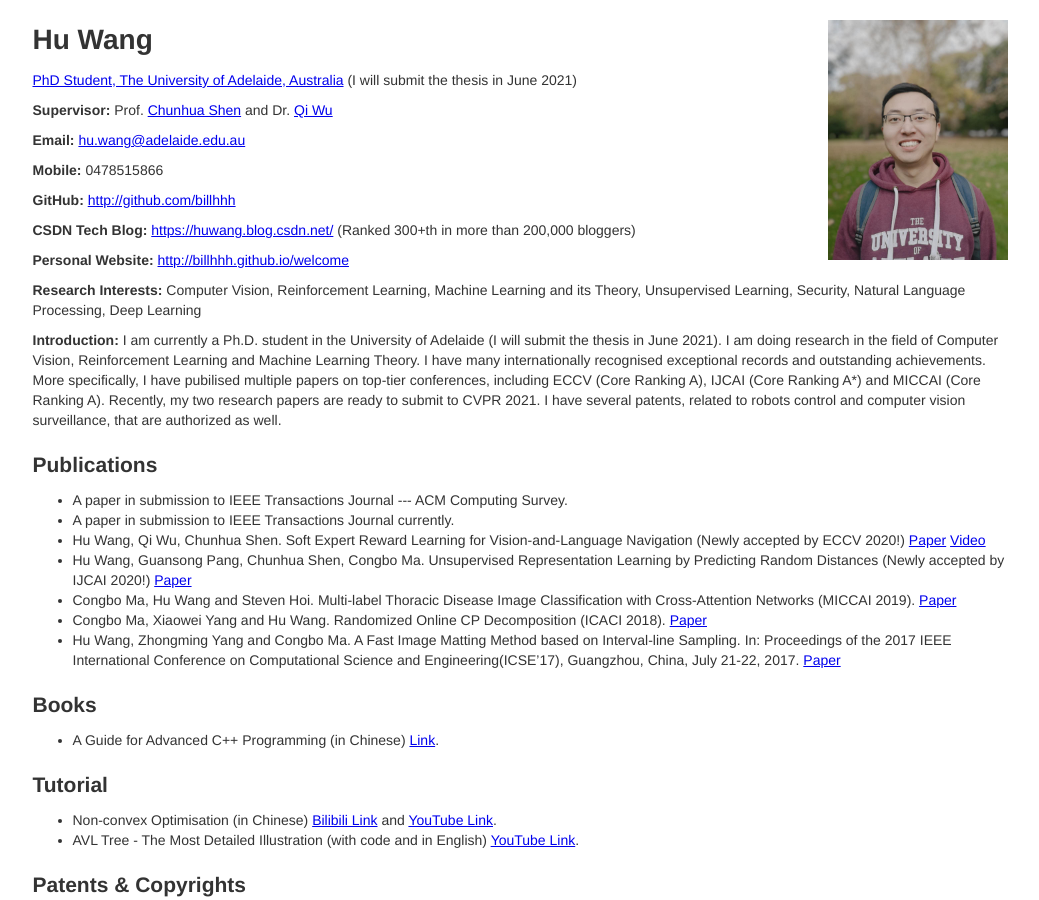
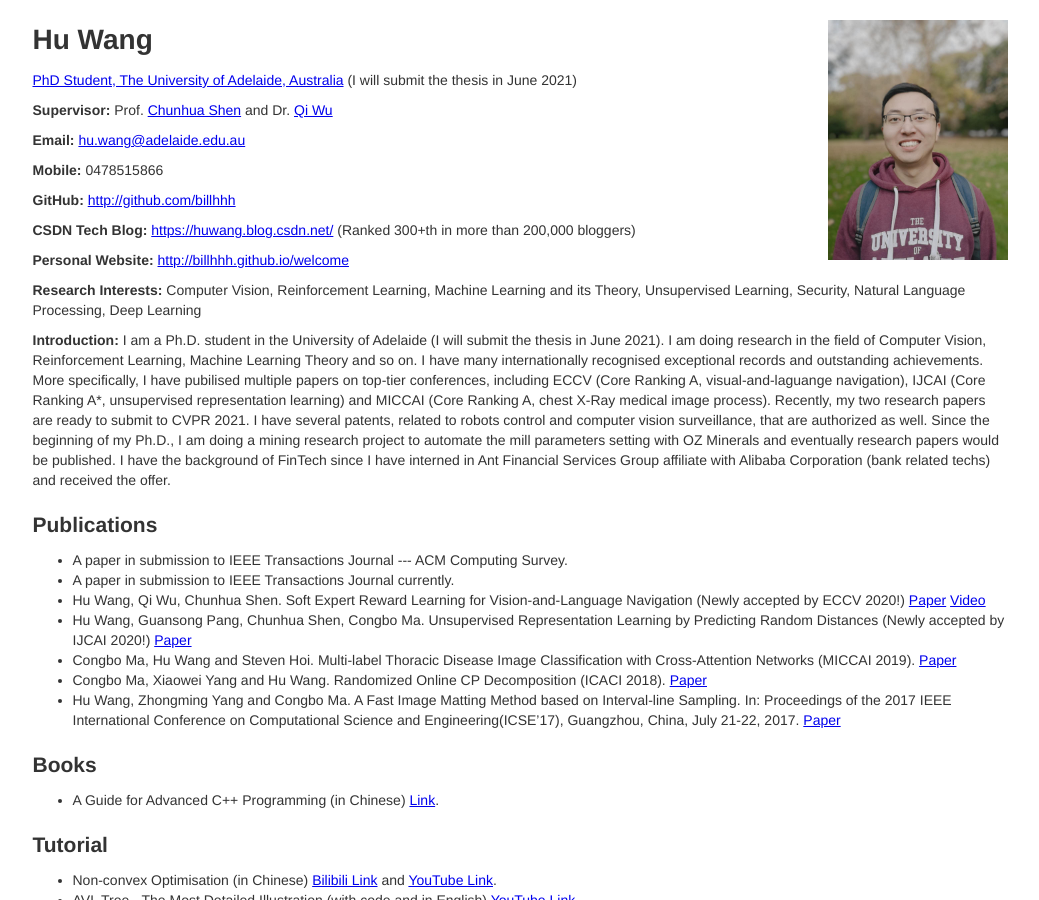
Before and after one commit to billhhh/whblog-omega, a Jekyll site: the page res/index.html, which Jekyll copies as it is, in a window 1280 px wide and 900 px high. Shown: the whole window, without its empty margins (120-1159 px from the left). Built offline with Jekyll 4.4.1, drawn with Linux system fonts in a browser that asks for light colours.

Commit message:
Update index.html

```diff
--- a/res/index.html
+++ b/res/index.html
@@ -43,12 +43,14 @@
       </p>
       <p>
         <strong>Introduction:</strong>
-        I am currently a Ph.D. student in the University of Adelaide (I will submit the thesis in June 2021).
-	I am doing research in the field of Computer Vision, Reinforcement Learning and Machine Learning Theory.
+        I am a Ph.D. student in the University of Adelaide (I will submit the thesis in June 2021).
+	I am doing research in the field of Computer Vision, Reinforcement Learning, Machine Learning Theory and so on.
 	I have many internationally recognised exceptional records and outstanding achievements.
-	More specifically, I have pubilised multiple papers on top-tier conferences, including ECCV (Core Ranking A), IJCAI (Core Ranking A*) and MICCAI (Core Ranking A).
+	More specifically, I have pubilised multiple papers on top-tier conferences, including ECCV (Core Ranking A, visual-and-laguange navigation), IJCAI (Core Ranking A*, unsupervised representation learning) and MICCAI (Core Ranking A, chest X-Ray medical image process).
 	Recently, my two research papers are ready to submit to CVPR 2021.
 	I have several patents, related to robots control and computer vision surveillance, that are authorized as well.
+	Since the beginning of my Ph.D., I am doing a mining research project to automate the mill parameters setting with OZ Minerals and eventually research papers would be published.
+	I have the background of FinTech since I have interned in Ant Financial Services Group affiliate with Alibaba Corporation (bank related techs) and received the offer.
       </p>
 
 
```
